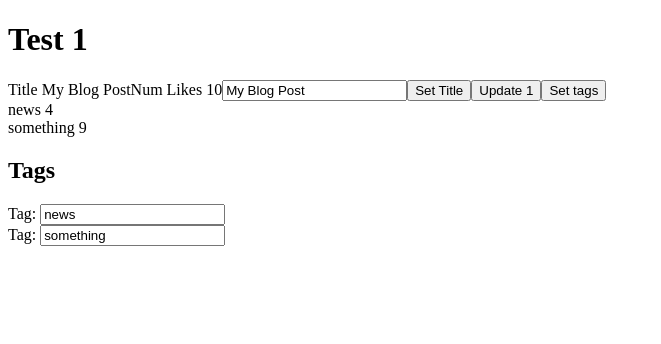
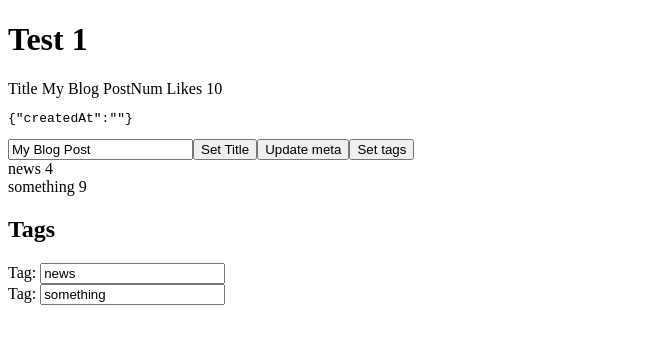
Before and after one commit to michaelboyles/formula, a React app: page / in a window 1280 px wide. Shown: the top 344 px of the page, without its empty margins (0-661 px from the left). Built offline with nearby package versions, Linux system fonts and the light colour scheme; the HTML template or start-up script is replaced by a standard one.

Commit message:
feat: basic object support

```diff
--- a/src/FormField.ts
+++ b/src/FormField.ts
@@ -4,8 +4,10 @@ import {
     FormSchemaElement,
     NumberElement,
     ObjectElement,
+    ObjectSchema,
     SchemaElementSet,
     SchemaValue,
+    SchemaValueForObject,
     StringElement
 } from "./FormSchemaElement";
 import { FieldPath } from "./FieldPath";
@@ -59,19 +61,28 @@ export class NumberField {
         return this.form!.subscribe(this.path, subscriber);
     }
 }
-export class ObjectField<T> {
-    setForm(form: Form<any>) {
+export class ObjectField<T extends ObjectSchema> {
+    path: FieldPath
+    form: Form<any> | undefined
+
+    constructor(path: FieldPath) {
+        this.path = path;
     }
 
-    getValue(): T {
-        return {} as any;
+    setForm(form: Form<any>) {
+        this.form = form;
     }
 
-    setValue(value: T) {
+    getValue(): SchemaValueForObject<T> {
+        return this.form!.getValue(this.path);
+    }
+
+    setValue(value: SchemaValueForObject<T>) {
+        return this.form!.setValue(this.path, value);
     }
 
     subscribe(subscriber: Subscriber) {
-        return () => {};
+        return this.form!.subscribe(this.path, subscriber);
     }
 }
 
--- a/src/FormSchemaElement.ts
+++ b/src/FormSchemaElement.ts
@@ -8,7 +8,7 @@ export type ArrayElement<E extends FormSchemaElement> = {
     type: "array"
     item: E
 }
-export type ObjectElement<T extends Record<string, FormSchemaElement>> = {
+export type ObjectElement<T extends ObjectSchema> = {
     type: "object",
     properties: T
 }
@@ -21,3 +21,6 @@ export type SchemaValue<T extends FormSchemaElement> =
         T extends NumberElement ? number :
             T extends ObjectElement<infer O> ? { [K in keyof O]: SchemaValue<O[K]> }:
                 T extends ArrayElement<infer A> ? SchemaValue<A>[] : never;
+
+export type ObjectSchema = Record<string, FormSchemaElement>;
+export type SchemaValueForObject<T extends ObjectSchema> = { [K in keyof T]: SchemaValue<T[K]> };
--- a/src/Input.tsx
+++ b/src/Input.tsx
@@ -1,4 +1,4 @@
-import { FormField, StringField } from "./FormField";
+import { StringField } from "./FormField";
 import { useSyncExternalStore } from "react";
 
 export type Props = {
@@ -9,7 +9,7 @@ export function Input({ field }: Props) {
     return <input type="text" onChange={(e) => field.setValue(e.target.value)} value={value} />
 }
 
-function useSyncFormValue(field: FormField) {
+function useSyncFormValue(field: StringField) {
     return useSyncExternalStore(
         // Subscribe
         (onStoreChange) => {
--- a/src/test1.tsx
+++ b/src/test1.tsx
@@ -32,19 +32,21 @@ export function Test1() {
     const { value: title, setValue: setTitle } = useField(form.get("title"));
     const { value: numLikes } = useField(form.get("numLikes"));
     const { value: tags, setValue: setTags } = useField(form.get("tags"));
+    const { value: meta, setValue: setMeta } = useField(form.get("meta"));
 
     return (
         <div>
             <h1>Test 1</h1>
             Title { title }
             Num Likes { numLikes }
+            <pre>{ JSON.stringify(meta) }</pre>
 
             <Input field={form.get("title")} />
             <button onClick={() => setTitle("New title")}>Set Title</button>
-            <button onClick={() => setA(prev => prev + 1)}>Update { a }</button>
+            <button onClick={() => setMeta({ createdAt: "boo" })}>Update meta</button>
             <button onClick={() => setTags(["test"])}>Set tags</button>
             {
-                tags.map(tag => <div>{ tag } { tag.length }</div>)
+                tags.map((tag, idx) => <div key={idx}>{ tag } { tag.length }</div>)
             }
 
             <Tags field={form.get("tags")} />
--- a/src/useField.tsx
+++ b/src/useField.tsx
@@ -1,6 +1,6 @@
 import { useSyncExternalStore } from "react";
-import { ArrayField, FormField, NumberField, StringField } from "./FormField";
-import { FormSchemaElement, SchemaValue } from "./FormSchemaElement";
+import { ArrayField, FormField, NumberField, ObjectField, StringField } from "./FormField";
+import { ObjectSchema, FormSchemaElement, SchemaValue } from "./FormSchemaElement";
 
 type StringReturn = {
     value: string
@@ -14,11 +14,16 @@ type ArrayReturn<T> = {
     value: T[]
     setValue: (value: T[]) => void
 }
-type Return = StringReturn | NumberReturn | ArrayReturn<any>;
+type ObjectReturn<T> = {
+    value: T
+    setValue: (value: T) => void
+}
+type Return = StringReturn | NumberReturn | ArrayReturn<any> | ObjectReturn<any>
 
 export function useField(field: StringField): StringReturn;
 export function useField(field: NumberField): NumberReturn;
 export function useField<T extends FormSchemaElement>(field: ArrayField<T>): ArrayReturn<SchemaValue<T>>;
+export function useField<T extends ObjectSchema>(field: ObjectField<T>): ObjectReturn<{[K in keyof T]: SchemaValue<T[K]> }>;
 export function useField(field: FormField): Return {
     const value = useSyncFormValue(field);
 
--- a/src/useForm.ts
+++ b/src/useForm.ts
@@ -1,7 +1,7 @@
 import { FormSchema } from "./lib";
 import { useCallback, useMemo, useRef } from "react";
 import { FormSchemaElement, SchemaElementSet, SchemaValue } from "./FormSchemaElement";
-import { ArrayField, FieldSetFromElementSet, FormField, NumberField, StringField } from "./FormField";
+import { ArrayField, FieldSetFromElementSet, FormField, NumberField, ObjectField, StringField } from "./FormField";
 import { FieldPath } from "./FieldPath";
 import { Subscriber, SubscriberSet, Unsubscribe } from "./SubscriberSet";
 
@@ -61,8 +61,7 @@ function mapElementToField(element: FormSchemaElement, path: FieldPath): FormFie
         return new ArrayField(path, idx => mapElementToField(element.item, path.withArrayIndex(idx)));
     }
     else if (element.type === "object") {
-        // TODO 2
-        return new StringField(path);
+        return new ObjectField(path);
     }
     throw new Error(`Unsupported element: ${element satisfies never}`);
 }
--- a/tsconfig.json
+++ b/tsconfig.json
@@ -4,6 +4,7 @@
     "lib": ["ES2022", "DOM"],
     "jsx": "react-jsx",
     "moduleResolution": "Node",
-    "strict": true
+    "strict": true,
+    "skipLibCheck": true
   }
 }
```
